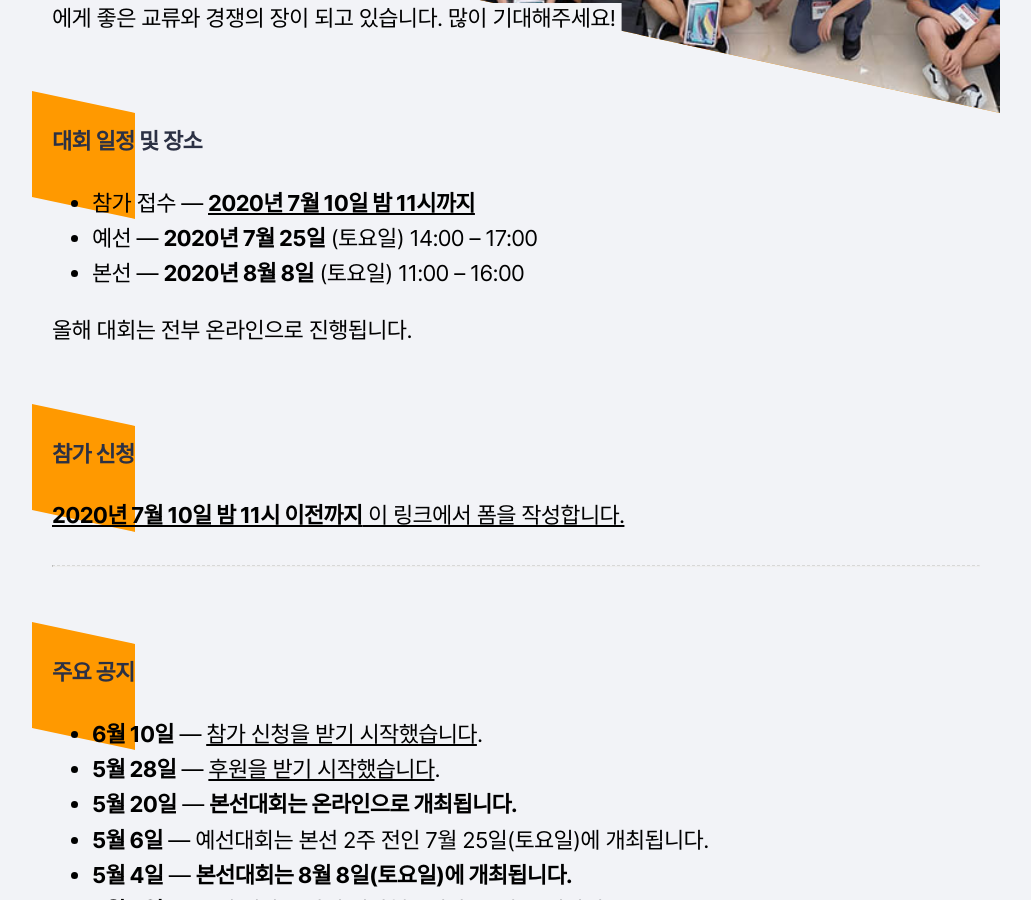
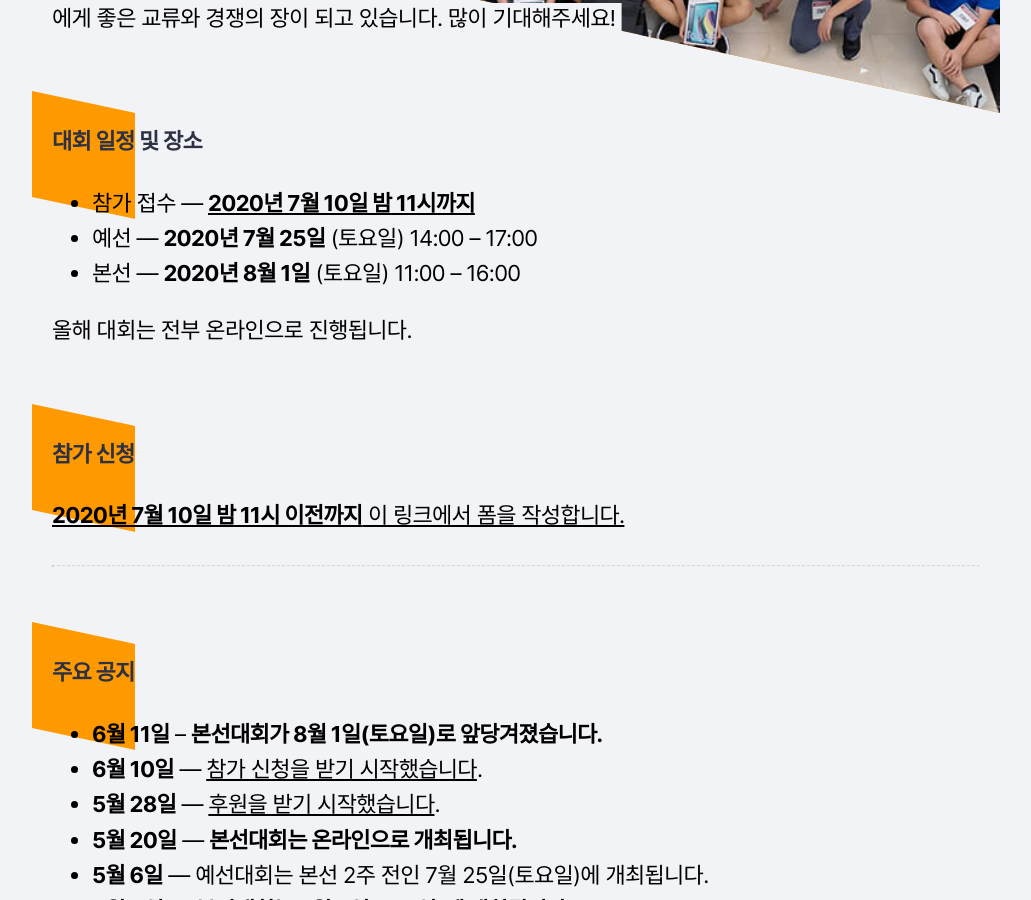
Before and after one commit to ucpcc/2020, a Jekyll site: the page built from index.md, in a window 1280 px wide and 900 px high, scrolled down 1395 px. Shown: the whole window, without its empty margins (124-1155 px from the left). Built offline with Jekyll 4.4.1, drawn with Linux system fonts in a browser that asks for light colours.

Commit message:
Change finals date

```diff
--- a/_layouts/home.html
+++ b/_layouts/home.html
@@ -13,7 +13,7 @@
           2020 여름 대회<br>
           <small>전국 대학생 프로그래밍 대회 동아리 연합</small><br>
           <p>
-            본선 <b>8월 8일<sup>SAT</sup></b>
+            본선 <b>8월 1일<sup>SAT</sup></b>
           </p>
         </div>
       </div>
--- a/index.md
+++ b/index.md
@@ -7,7 +7,7 @@ title: UCPC 2020
 
  * 참가 접수 --- [**2020년 7월 10일 밤 11시까지**](https://forms.gle/gq84TYH62H6457uS7)
  * 예선 --- **2020년 7월 25일** (토요일) 14:00 -- 17:00
- * 본선 --- **2020년 8월 8일** (토요일) 11:00 -- 16:00
+ * 본선 --- **2020년 8월 1일** (토요일) 11:00 -- 16:00
 
 올해 대회는 전부 온라인으로 진행됩니다.
 
@@ -19,6 +19,7 @@ title: UCPC 2020
 
 ## 주요 공지
 
+* **6월 11일** -- **본선대회가 8월 1일(토요일)로 앞당겨졌습니다.**
 * **6월 10일** --- [참가 신청을 받기 시작했습니다](https://forms.gle/gq84TYH62H6457uS7).
 * **5월 28일** --- [후원을 받기 시작했습니다](/sponsor).
 * **5월 20일** --- **본선대회는 온라인으로 개최됩니다.**
```
Also changed, not shown: 01-about.md (+1 -1 lines), 03-final.md (+2 -2 lines), 4 other files.
